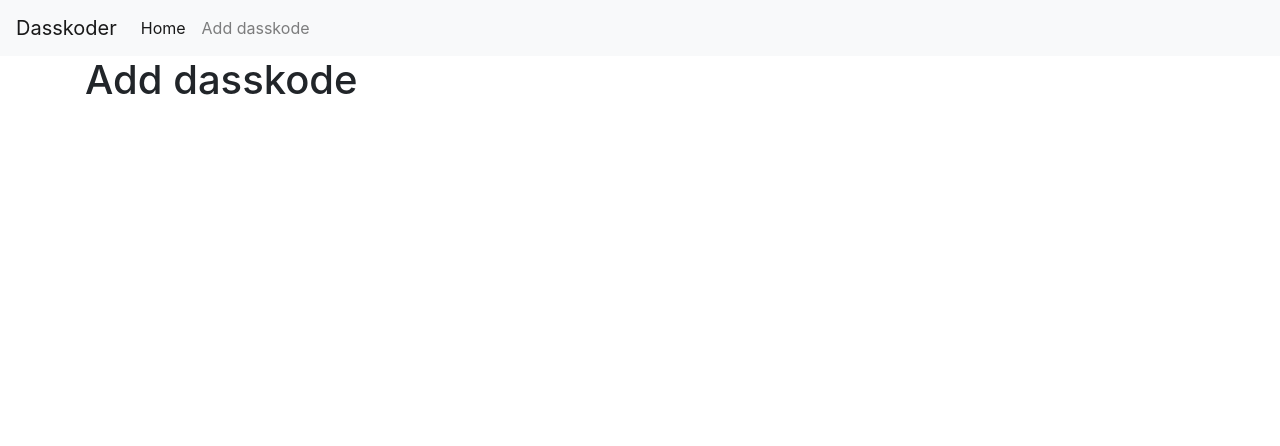
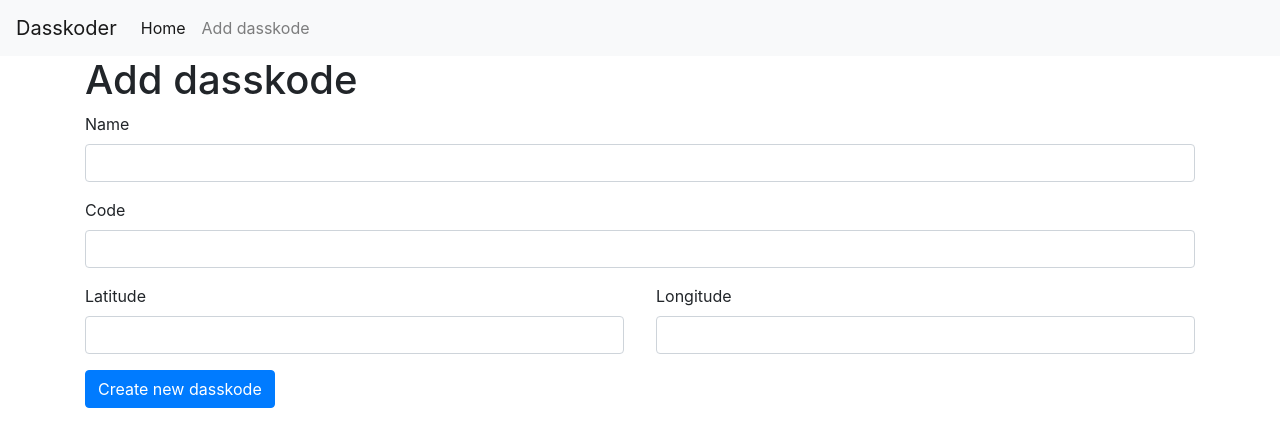
Before and after one commit to team-cadence/dasskoder, a React (Create React App) app: page /new in a window 1280 px wide. Shown: the top 446 px of the page. Built offline with nearby package versions, Linux system fonts and the light colour scheme.

Commit message:
Add dasskode with alert as onSubmit

```diff
--- a/package.json
+++ b/package.json
@@ -3,8 +3,10 @@
   "version": "0.0.0",
   "private": true,
   "dependencies": {
+    "final-form": "^4.6.1",
     "react": "^16.3.2",
     "react-dom": "^16.3.2",
+    "react-final-form": "^3.4.0",
     "react-router-dom": "^4.2.2",
     "react-scripts": "1.1.4"
   },
--- a/src/add-dasskode.jsx
+++ b/src/add-dasskode.jsx
@@ -1,8 +1,72 @@
 import * as React from 'react';
+import { Form, Field } from 'react-final-form';
 
 const AddDasskode = () => (
   <div>
     <h1>Add dasskode</h1>
+    <Form onSubmit={values => alert(JSON.stringify(values))}>
+      {({ handleSubmit }) => (
+        <form onSubmit={handleSubmit}>
+          <div className="form-group">
+            <label htmlFor="name">Name</label>
+            <Field
+              id="name"
+              name="name"
+              component="input"
+              className="form-control"
+              required
+            />
+          </div>
+          <div className="form-group">
+            <label htmlFor="code">Code</label>
+            <Field
+              id="code"
+              name="code"
+              component="input"
+              className="form-control"
+              required
+            />
+          </div>
+          <div
+            style={{
+              display: 'flex'
+            }}
+          >
+            <div
+              className="form-group"
+              style={{ width: '100%', marginRight: 16 }}
+            >
+              <label htmlFor="lat">Latitude</label>
+              <Field
+                id="lat"
+                name="lat"
+                component="input"
+                type="number"
+                min={0}
+                className="form-control"
+                required
+              />
+            </div>
+            <div
+              className="form-group"
+              style={{ width: '100%', marginLeft: 16 }}
+            >
+              <label htmlFor="lng">Longitude</label>
+              <Field
+                id="lng"
+                name="lng"
+                component="input"
+                type="number"
+                min={0}
+                className="form-control"
+                required
+              />
+            </div>
+          </div>
+          <button className="btn btn-primary">Create new dasskode</button>
+        </form>
+      )}
+    </Form>
   </div>
 );
 
```
Also changed, not shown: 1 other file (tests, documents, lock files or other folders).
